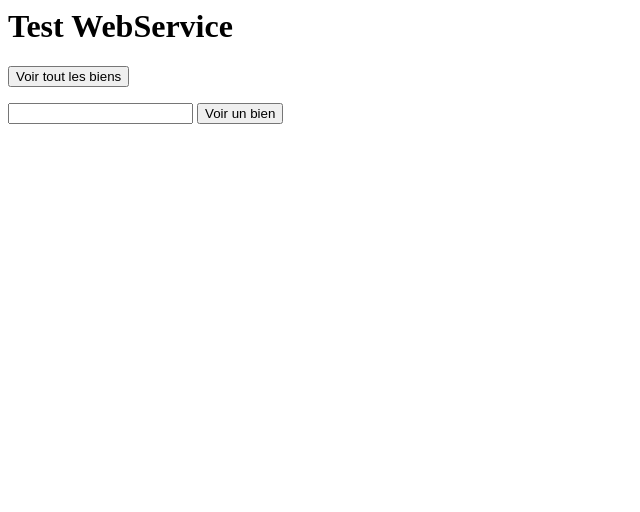
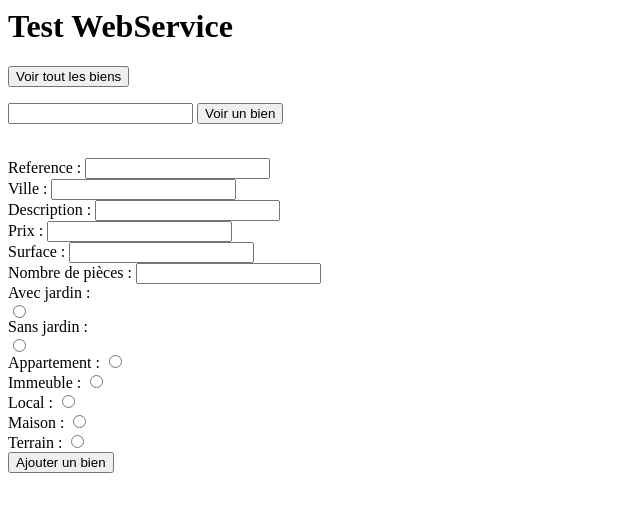
Before and after one commit to ElvisSlam/Bauwens_Brasseur_Phommarath_M3, a PHP site: page /vuescontroleurs/webservice.php in a window 1280 px wide. Shown: the top 512 px of the page, without its empty margins (0-640 px from the left). Run offline with PHP 8.4, Linux system fonts and the light colour scheme.

```diff
--- a/modeles/mesFonctionsAccesBDD.php
+++ b/modeles/mesFonctionsAccesBDD.php
@@ -37,7 +37,7 @@ function testlogin($pdo, $username)
 
 function AjoutBien($pdo, $reference, $ville, $type, $prix, $description, $surface, $nbpiece, $jardin)
 {
-    $requete = $pdo->prepare("INSERT INTO biens VALUES (:reference,:ville,:type,:prix,:description,:surface,:nbpiece,:jardin)");
+    $requete = $pdo->prepare("INSERT INTO biens VALUES (:reference,:ville,:type,:description,:prix,:surface,:nbpiece,:jardin)");
     $bv1 = $requete->bindValue(':reference', $reference, PDO::PARAM_STR);
     $bv2 = $requete->bindValue(':ville', $ville, PDO::PARAM_STR);
     $bv3 = $requete->bindValue(':type', $type, PDO::PARAM_STR);
@@ -354,7 +354,7 @@ function getDesc($lePdo, $id){
         $requete = $lePdo->prepare("SELECT * FROM biens");
     }
     if($requete->execute()){
-        $resultat = $requete->fetchAll(PDO::FETCH_ASSOC);
+        $resultat = $requete->fetch(PDO::FETCH_ASSOC);
     }
     return($resultat);
 }
--- a/vuescontroleurs/webservice.php
+++ b/vuescontroleurs/webservice.php
@@ -1,18 +1,60 @@
 <?php
+$br = '<br>';
+$start = '<html><head></head><body><h1>Test WebService</h1>';
+$end = '</body></html>';
 
-$info = '<html>
-            <head>
-            </head>
-            <body>
-                <h1>Test WebService</h1>
-                <form action="json.php" method="get" name="login">
-                    <input type="submit" value="Voir tout les biens">
-                </form>
-                <form action="json.php" method="get" name="login">
-                    <input type="number" name="submit">
-                    <input type="submit" value="Voir un bien">
-                </form>
+$get = '<form action="json.php" method="get" name="login">
+            <input type="submit" value="Voir tout les biens">
+        </form>
+        <form action="json.php" method="get" name="login">
+            <input type="number" name="id">
+            <input type="submit" value="Voir un bien">
+        </form>
             </body>
         </html>';
 
-echo $info;
+$post = '<form action="json.php" method="post" name="insert">
+
+            <label for="ref">Reference :</label>
+            <input type="number" id="ref" name="ref"><br>
+
+            <label for="ville">Ville :</label>
+            <input type="text" id="ville" name="ville"><br>
+
+            <label for="desc">Description :</label>
+            <input type="text" id="desc" name="desc"><br>
+
+            <label for="prix">Prix :</label>
+            <input type="number" id="prix" name="prix"><br>
+
+            <label for="surf">Surface :</label>
+            <input type="number" id="surf" name="surf"><br>
+
+            <label for="nbpiece">Nombre de pièces :</label>
+            <input type="number" id="nbpiece" name="nbpiece"><br>
+
+            <label for="jard">Avec jardin :</label><br>
+            <input type="radio" id="jard" value="1" name="jardin">  <br>
+
+            <label for="nojard">Sans jardin :</label><br>
+            <input type="radio" id="nojard" value="0" name="jardin">  <br>
+
+            <label for="appart">Appartement :</label>
+            <input type="radio" name="type" value="Appartement" id="appart"><br>
+
+            <label for="imm">Immeuble :</label>
+            <input type="radio" name="type" value="Immeuble" id="imm"><br>
+
+            <label for="local">Local :</label>
+            <input type="radio" name="type" value="Local" id="local"><br>
+
+            <label for="mais">Maison :</label>
+            <input type="radio" name="type" value="Maison" id="mais"><br>
+
+            <label for="terr">Terrain :</label>
+            <input type="radio" name="type" value="Terrain" id="terr"><br>
+
+            <input type="submit" value="Ajouter un bien">
+        </form>';
+
+echo $start, $get, $br, $post, $end;
```
Also changed, not shown: vuescontroleurs/json.php (+11 -6 lines).
